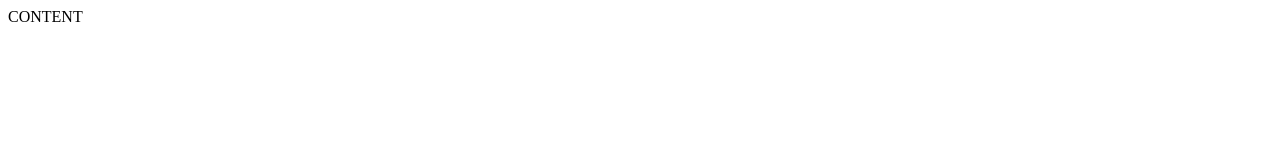
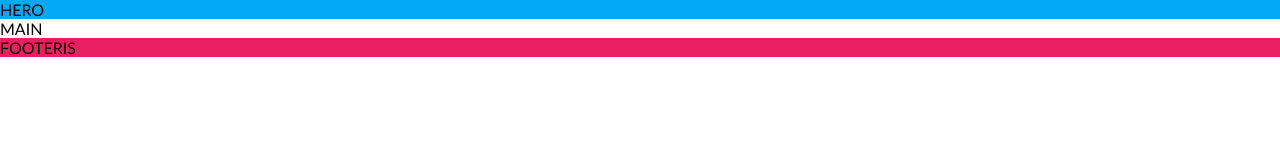
Before and after one commit to Virginijus03/12-coming-soon, a website: page index.html in a window 1280 px wide. Drawn offline with Linux system fonts and the light colour scheme.

Commit message:
background

```diff
--- a/css/base/variables.css
+++ b/css/base/variables.css
@@ -0,0 +1,4 @@
+:root {
+    --color-primary: #03A9F5;
+    --color-secondary: #EA1E63;
+}
--- a/css/home.css
+++ b/css/home.css
@@ -16,3 +16,11 @@
 
 
 /* CUSTOM STYLE BELOW THIS COMENT */
+
+.bg-primary {
+    background-color: var(--color-primary);
+}
+
+.bg-secondary {
+    background-color: var(--color-secondary);
+}
--- a/index.html
+++ b/index.html
@@ -4,12 +4,25 @@
     <meta charset="UTF-8">
     <meta http-equiv="X-UA-Compatible" content="IE=edge">
     <meta name="viewport" content="width=device-width, initial-scale=1.0">
+    <link rel="stylesheet" href="./css/home.css">
     <title>Coming soon</title>
 </head>
 
 
 <body>
-    CONTENT
+    <div class="hero bg-primary">
+        HERO
+    </div>
+
+    <main>
+        MAIN
+    </main>
+
+    <footer class="footer bg-secondary">
+        FOOTERIS
+    </footer>
+
+    <script src="./js/home.js" type="module" defer></script>
 </body>
 
 </html>
```
